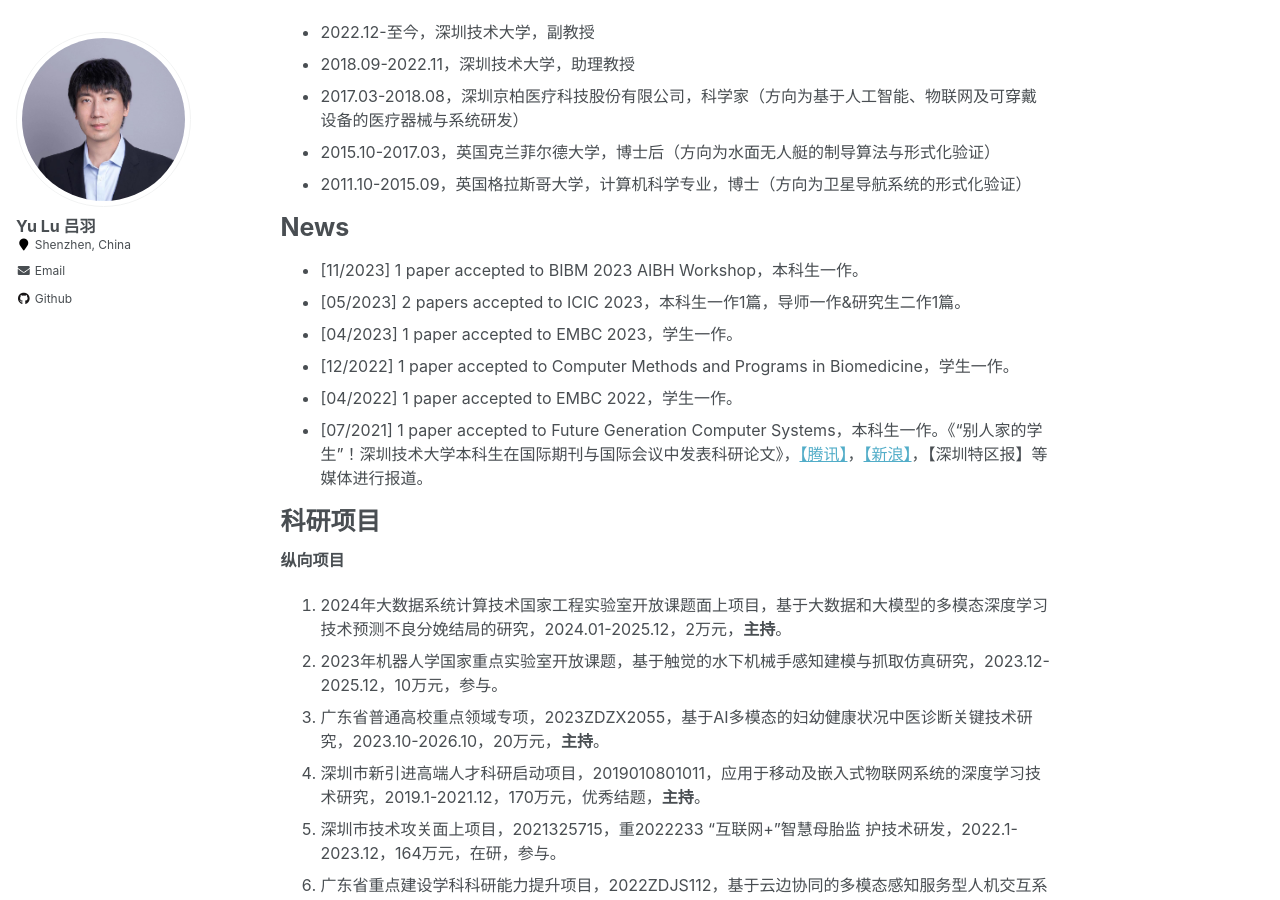
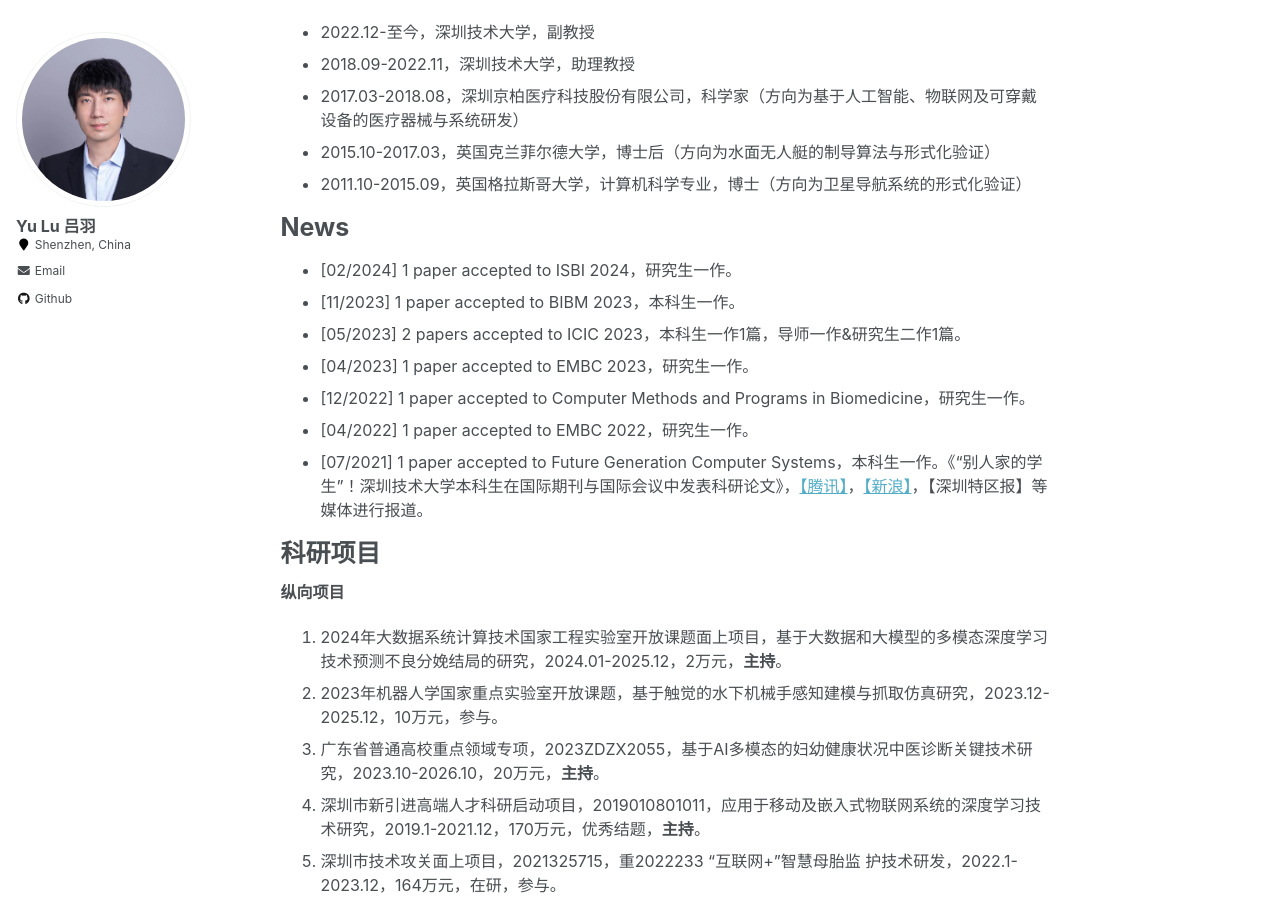
Before and after one commit to YukariUmezawa/lvyu.github.io, a Jekyll site: the page built from _pages/about.md, in a window 1280 px wide and 900 px high, scrolled down 724 px. Built offline with Jekyll 4.4.1, drawn with Linux system fonts in a browser that asks for light colours; some of the changed text lies outside the part shown.

Commit message:
Update about.md

```diff
--- a/_pages/about.md
+++ b/_pages/about.md
@@ -38,11 +38,12 @@
 
 News
 ======
-- [11/2023] 1 paper accepted to BIBM 2023 AIBH Workshop，本科生一作。
+- [02/2024] 1 paper accepted to ISBI 2024，研究生一作。
+- [11/2023] 1 paper accepted to BIBM 2023，本科生一作。
 - [05/2023] 2 papers accepted to ICIC 2023，本科生一作1篇，导师一作&研究生二作1篇。
-- [04/2023] 1 paper accepted to EMBC 2023，学生一作。
-- [12/2022] 1 paper accepted to Computer Methods and Programs in Biomedicine，学生一作。
-- [04/2022] 1 paper accepted to EMBC 2022，学生一作。
+- [04/2023] 1 paper accepted to EMBC 2023，研究生一作。
+- [12/2022] 1 paper accepted to Computer Methods and Programs in Biomedicine，研究生一作。
+- [04/2022] 1 paper accepted to EMBC 2022，研究生一作。
 - [07/2021] 1 paper accepted to Future Generation Computer Systems，本科生一作。《“别人家的学生”！深圳技术大学本科生在国际期刊与国际会议中发表科研论文》，[【腾讯】](https://new.qq.com/rain/a/20210714A0AGOR00)，[【新浪】](https://cj.sina.com.cn/articles/view/1893278624/70d923a002000uuka)，【深圳特区报】等媒体进行报道。
 
 
@@ -103,14 +104,15 @@
 
 ***国际学术会议论文***
 
-1. Leying Zhang, Xiaokang Deng, __Yu Lu*__. Segment Anything Model (SAM) for Medical Image Segmentation: A Preliminary Review. Proceedings of the IEEE International Conference on Bioinformatics and Biomedicine (BIBM 2023), Istanbul, Turkey, December 5-8, 2023. (CCF B类)
-1. __Yu Lu*__, Huanwen Liang, Zichang Yu, Xianghu Fu. MT-1DCG: A Novel Model for Multivariate Time Series Classification. Proceedings of the 19th International Conference on Intelligent Computing (ICIC 2023), 222–234, Zhengzhou, China, August 10-13, 2023. (CCF C类)
-2. Cang Chen, Weifang Xie, Zhiqi Cai, __Yu Lu*__. Deep Learning for Cardiotocography Analysis: Challenges and Promising Advances. Proceedings of the 19th International Conference on Intelligent Computing (ICIC 2023), 354–366, Zhengzhou, China, August 10-13, 2023. (CCF C类)
-3. Weifang Xie, Cang Chen, __Yu Lu*__. Detection of Atrial Fibrillation based on Feature Fusion using Attention-based BiLSTM. Proceedings of the 45th Annual International Conference of the IEEE Engineering in Medicine and Biology Society (EMBC 2023), Sydney, Australia, July 24-27, 2023.
-4. Huanwen Liang, __Yu Lu*__, Qianying Liu, Xianghua Fu. Fully Automatic Classification of Cardiotocographic Signals with 1D-CNN and Bi-directional GRU. Proceedings of the 44th Annual International Conference of the IEEE Engineering in Medicine and Biology Society (EMBC 2022), 4590-4594, Glasgow, Scotland, United Kingdom, July 11-15, 2022.
-5. __Yu Lu*__, Xi Zhang, Liwen Jing, Xianghua Fu. Data Enhancement and Deep Learning for Bone Age Assessment using The Standards of Skeletal Maturity of Hand and Wrist for Chinese. Proceedings of the 43rd Annual International Conference of the IEEE Engineering in Medicine and Biology Society (EMBC 2021), 2605-2609, Guadalajara, Mexico, November 1-5, 2021.
-6. __Yu Lu*__, Xianghua Fu, Xiaoqing Li, Yingjian Qi. Cardiac Chamber Segmentation Using Deep Learning on Magnetic Resonance Images from Patients Before and After Atrial Septal Occlusion Surgery. Proceedings of the 42nd Annual International Conference of the IEEE Engineering in Medicine and Biology Society (EMBC 2020), 1211-1216, Montreal, QC, Canada, July 20-24, 2020.
-7. __Yu Lu__, Xi Zhang, Xianghua Fu, Fangxiong Chen, Kelvin K.L. Wong*. Ensemble Machine Learning for Estimating Fetal Weight at Varying Gestational Age. Proceedings of the 33rd AAAI Conference on Artificial Intelligence (AAAI 2019), 9522-9527, Honolulu, Hawaii, USA, January 27 - February 1, 2019. (CCF A类)
+1. Huanwen Liang, __Yu Lu*__, Zhanpeng Xu, Leya Li,Xianghua Fu. CvTGNet: A Novel Framework for Chest X-Ray Multi-label Classification. Proceedings of the 21st IEEE International Symposium on Biomedical Imaging (ISBI 2024), Athens, Greece, May 27-30, 2024. Accepted.
+2. Leying Zhang, Xiaokang Deng, __Yu Lu*__. Segment Anything Model (SAM) for Medical Image Segmentation: A Preliminary Review. Proceedings of the IEEE International Conference on Bioinformatics and Biomedicine (BIBM 2023), Istanbul, Turkey, December 5-8, 2023. (CCF B类)
+3. __Yu Lu*__, Huanwen Liang, Zichang Yu, Xianghu Fu. MT-1DCG: A Novel Model for Multivariate Time Series Classification. Proceedings of the 19th International Conference on Intelligent Computing (ICIC 2023), 222–234, Zhengzhou, China, August 10-13, 2023. (CCF C类)
+4. Cang Chen, Weifang Xie, Zhiqi Cai, __Yu Lu*__. Deep Learning for Cardiotocography Analysis: Challenges and Promising Advances. Proceedings of the 19th International Conference on Intelligent Computing (ICIC 2023), 354–366, Zhengzhou, China, August 10-13, 2023. (CCF C类)
+5. Weifang Xie, Cang Chen, __Yu Lu*__. Detection of Atrial Fibrillation based on Feature Fusion using Attention-based BiLSTM. Proceedings of the 45th Annual International Conference of the IEEE Engineering in Medicine and Biology Society (EMBC 2023), Sydney, Australia, July 24-27, 2023.
+6. Huanwen Liang, __Yu Lu*__, Qianying Liu, Xianghua Fu. Fully Automatic Classification of Cardiotocographic Signals with 1D-CNN and Bi-directional GRU. Proceedings of the 44th Annual International Conference of the IEEE Engineering in Medicine and Biology Society (EMBC 2022), 4590-4594, Glasgow, Scotland, United Kingdom, July 11-15, 2022.
+7. __Yu Lu*__, Xi Zhang, Liwen Jing, Xianghua Fu. Data Enhancement and Deep Learning for Bone Age Assessment using The Standards of Skeletal Maturity of Hand and Wrist for Chinese. Proceedings of the 43rd Annual International Conference of the IEEE Engineering in Medicine and Biology Society (EMBC 2021), 2605-2609, Guadalajara, Mexico, November 1-5, 2021.
+8. __Yu Lu*__, Xianghua Fu, Xiaoqing Li, Yingjian Qi. Cardiac Chamber Segmentation Using Deep Learning on Magnetic Resonance Images from Patients Before and After Atrial Septal Occlusion Surgery. Proceedings of the 42nd Annual International Conference of the IEEE Engineering in Medicine and Biology Society (EMBC 2020), 1211-1216, Montreal, QC, Canada, July 20-24, 2020.
+9. __Yu Lu__, Xi Zhang, Xianghua Fu, Fangxiong Chen, Kelvin K.L. Wong*. Ensemble Machine Learning for Estimating Fetal Weight at Varying Gestational Age. Proceedings of the 33rd AAAI Conference on Artificial Intelligence (AAAI 2019), 9522-9527, Honolulu, Hawaii, USA, January 27 - February 1, 2019. (CCF A类)
 
 
 **（2018.9以前）**
```
